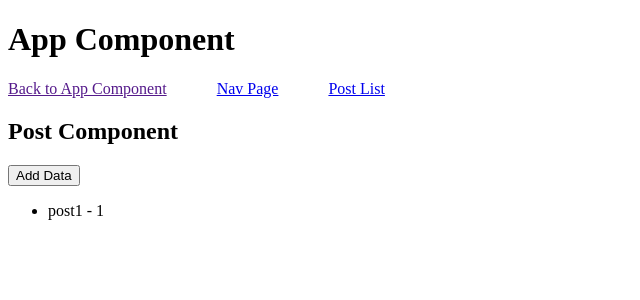
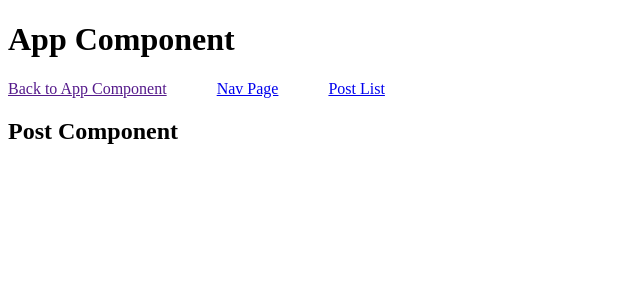
Before and after one commit to Tkumar02/angTut, an Angular app: page / in a window 1280 px wide. Shown: the top 300 px of the page, without its empty margins (0-640 px from the left). Built offline with nearby package versions, Linux system fonts and the light colour scheme.

Commit message:
observable and subscription

```diff
--- a/package.json
+++ b/package.json
@@ -18,6 +18,7 @@
     "@angular/platform-browser": "^15.2.0",
     "@angular/platform-browser-dynamic": "^15.2.0",
     "@angular/router": "^15.2.0",
+    "express": "^4.18.2",
     "rxjs": "~7.8.0",
     "tslib": "^2.3.0",
     "zone.js": "~0.12.0"
--- a/src/app/app.component.ts
+++ b/src/app/app.component.ts
@@ -8,6 +8,6 @@ import { Component } from '@angular/core';
 export class AppComponent {
 
   constructor() {
-    console.log("what happens here?")
+    console.log("what happens here? as asked in app component")
   }
 }
--- a/src/app/post/post.component.html
+++ b/src/app/post/post.component.html
@@ -1,5 +1 @@
 <h2>Post Component</h2>
-<button (click)="addData()">Add Data</button>
-<ul *ngFor="let post of posts">
-    <li>{{post.title}} - {{post.id}}</li>
-</ul>
--- a/src/app/post/post.component.ts
+++ b/src/app/post/post.component.ts
@@ -1,23 +1,22 @@
-import { Component } from '@angular/core';
-import { PostService } from '../services/post.service';
-import { Post } from '../models/post';
+import { Component, OnInit } from '@angular/core';
+import { Observable } from 'rxjs'
+
 
 @Component({
   selector: 'app-post',
   templateUrl: './post.component.html',
   styleUrls: ['./post.component.css'],
 })
-export class PostComponent {
+export class PostComponent implements OnInit {
+  constructor(){}
 
-  posts: Array<any> = []
-
-  constructor(private postService:PostService){
-    this.posts = postService.postList;
-  }
-
-  addData(){
-    let num = this.posts.length + 1
-    let newPost:Post = {id: num, title:'post'+num}
-    this.postService.addPost(newPost)
+  ngOnInit(): void {
+    const obstest$ = new Observable (observer=>{
+      observer.next('printed from observable in Post Component');
+      observer.next(2)
+      observer.next(false)
+    }).subscribe(value=>{
+      console.log(value)
+    });
   }
 }
```
Also changed, not shown: 1 other file (tests, documents, lock files or other folders).
